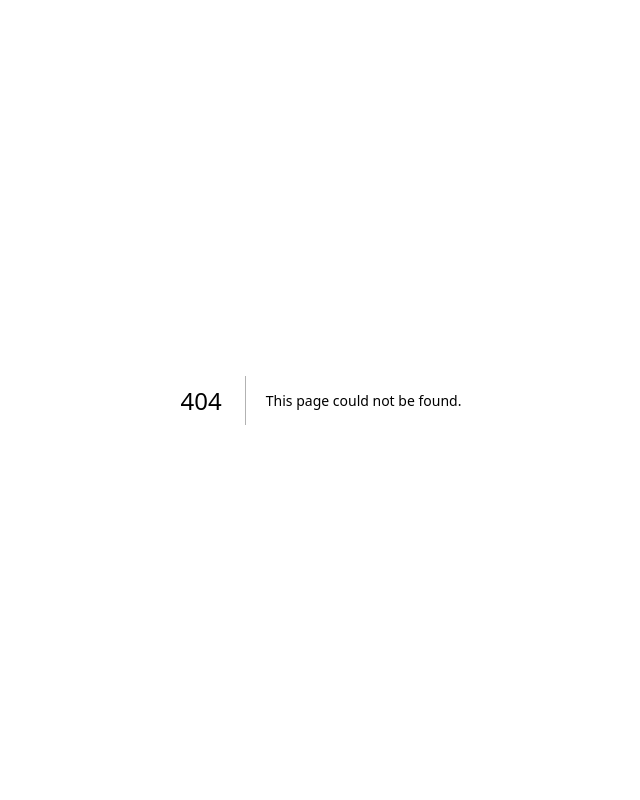
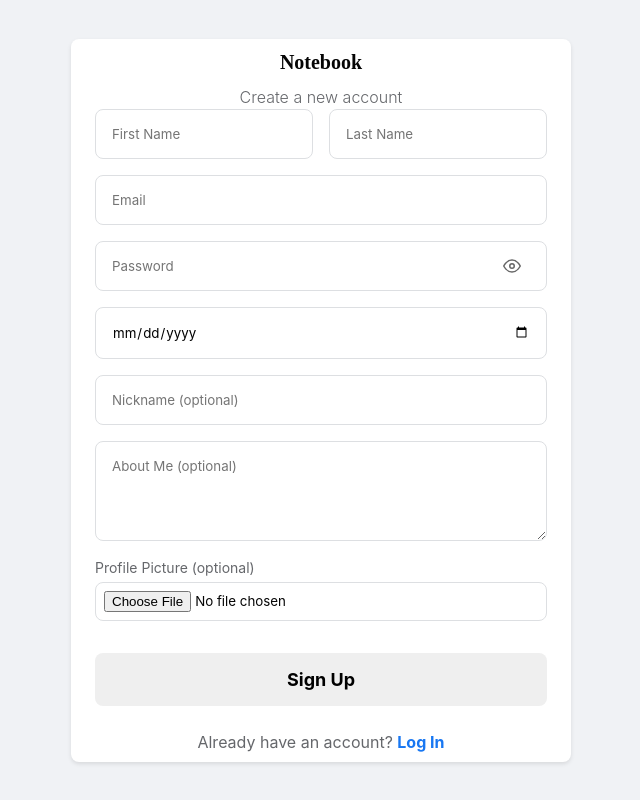
Before and after one commit to Athooh/social-network, a Next.js app in the folder frontend/: page /register in a window 1280 px wide. Before the commit this address had no page. Shown: the whole page, without its empty margins (319-959 px from the left). Built offline with nearby package versions, Linux system fonts and the light colour scheme; a web font is replaced by a local one.

Commit message:
Add Register component for user account creation, implementing form handling, avatar upload, and error management with redirection upon successful registration.

```diff
--- /dev/null
+++ b/frontend/src/app/register/page.js
@@ -0,0 +1,185 @@
+"use client";
+
+import { useState } from "react";
+import { useRouter } from "next/navigation";
+import Link from "next/link";
+import { useAuth } from "@/context/authcontext";
+import PasswordInput from "@/components/inputs/PasswordInput";
+import styles from "@/styles/auth.module.css";
+
+export default function Register() {
+  const [formData, setFormData] = useState({
+    firstName: "",
+    lastName: "",
+    email: "",
+    password: "",
+    dateOfBirth: "",
+    nickname: "",
+    aboutMe: "",
+    avatar: null,
+  });
+  const [error, setError] = useState("");
+  const [isLoading, setIsLoading] = useState(false);
+  const [avatarPreview, setAvatarPreview] = useState(null);
+  const router = useRouter();
+  const { signUp } = useAuth();
+
+  const handleChange = (e) => {
+    const { name, value, type, files } = e.target;
+    if (type === "file") {
+      const file = files[0];
+      if (file) {
+        setFormData({
+          ...formData,
+          avatar: file,
+        });
+        setAvatarPreview(URL.createObjectURL(file));
+      }
+    } else {
+      setFormData({
+        ...formData,
+        [name]: value,
+      });
+    }
+  };
+
+  const handleSubmit = async (e) => {
+    e.preventDefault();
+    setError("");
+    setIsLoading(true);
+
+    try {
+      const success = await signUp(formData);
+      if (success) {
+        router.push("/home");
+      } else {
+        setError("Registration failed. Please try again.");
+      }
+    } catch (err) {
+      setError(err.message || "An error occurred during registration");
+    } finally {
+      setIsLoading(false);
+    }
+  };
+
+  return (
+    <div className={styles.authContainer}>
+      <div className={styles.authCard}>
+        <h1 className={styles.forumName}>Notebook</h1>
+        <p>Create a new account</p>
+
+        {error && <div className={styles.errorMessage}>{error}</div>}
+
+        <form className={styles.authForm} onSubmit={handleSubmit}>
+          <div className={styles.nameGroup}>
+            <div className={styles.formGroup}>
+              <input
+                type="text"
+                name="firstName"
+                placeholder="First Name"
+                value={formData.firstName}
+                onChange={handleChange}
+                required
+              />
+            </div>
+            <div className={styles.formGroup}>
+              <input
+                type="text"
+                name="lastName"
+                placeholder="Last Name"
+                value={formData.lastName}
+                onChange={handleChange}
+                required
+              />
+            </div>
+          </div>
+
+          <div className={styles.formGroup}>
+            <input
+              type="email"
+              name="email"
+              placeholder="Email"
+              value={formData.email}
+              onChange={handleChange}
+              required
+            />
+          </div>
+
+          <div className={styles.formGroup}>
+            <PasswordInput
+              value={formData.password}
+              onChange={handleChange}
+              placeholder="Password"
+              name="password"
+            />
+          </div>
+
+          <div className={styles.formGroup}>
+            <input
+              type="date"
+              name="dateOfBirth"
+              placeholder="Date of Birth"
+              value={formData.dateOfBirth}
+              onChange={handleChange}
+              required
+            />
+          </div>
+
+          <div className={styles.formGroup}>
+            <input
+              type="text"
+              name="nickname"
+              placeholder="Nickname (optional)"
+              value={formData.nickname}
+              onChange={handleChange}
+            />
+          </div>
+
+          <div className={styles.formGroup}>
+            <textarea
+              name="aboutMe"
+              placeholder="About Me (optional)"
+              value={formData.aboutMe}
+              onChange={handleChange}
+            />
+          </div>
+
+          <div className={styles.formGroup}>
+            <label htmlFor="avatar" className={styles.avatarLabel}>
+              Profile Picture (optional)
+            </label>
+            <input
+              type="file"
+              id="avatar"
+              name="avatar"
+              accept="image/*"
+              onChange={handleChange}
+              className={styles.fileInput}
+            />
+            {avatarPreview && (
+              <div className={styles.avatarPreview}>
+                <img
+                  src={avatarPreview}
+                  alt="Avatar preview"
+                  className={styles.previewImage}
+                />
+              </div>
+            )}
+          </div>
+
+          <button
+            type="submit"
+            className={styles.primaryButton}
+            disabled={isLoading}
+          >
+            {isLoading ? "Creating Account..." : "Sign Up"}
+          </button>
+        </form>
+
+        <div className={styles.authLink}>
+          Already have an account? <Link href="/login">Log In</Link>
+        </div>
+      </div>
+    </div>
+  );
+}
```
